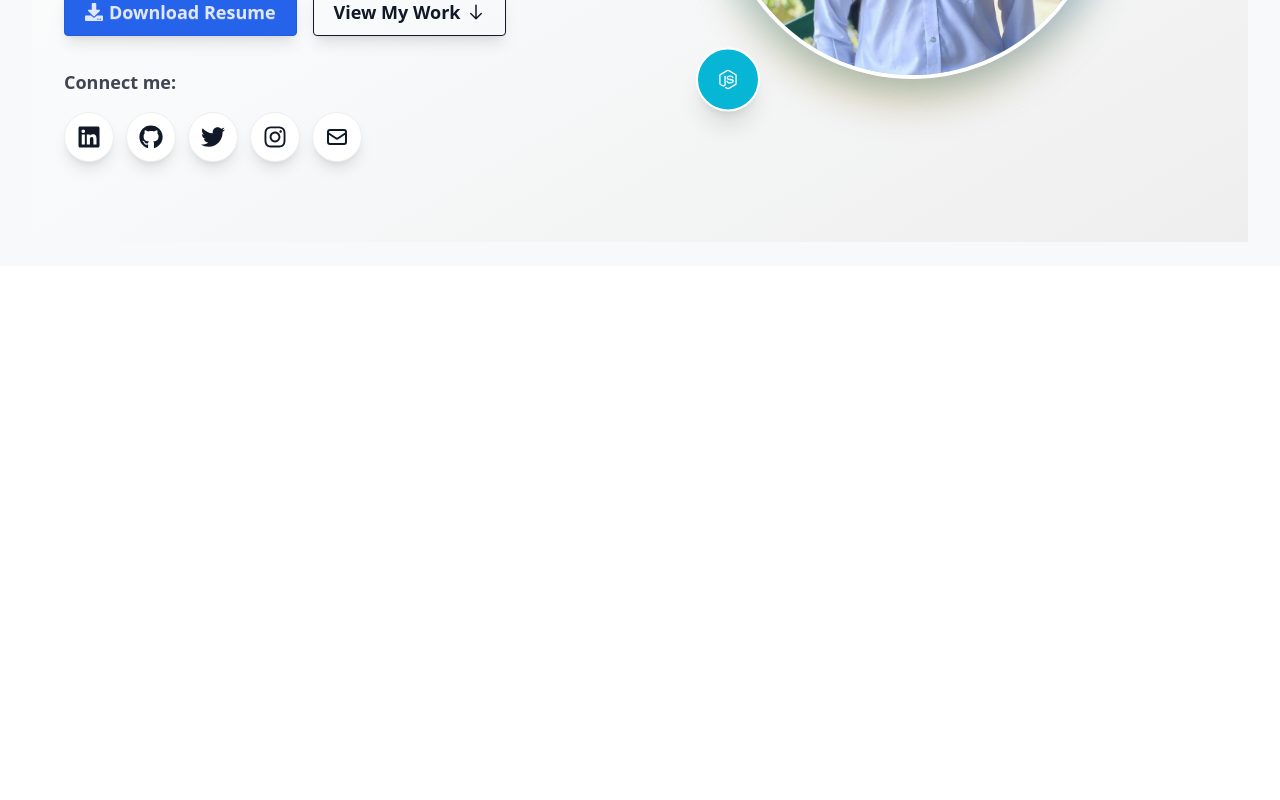
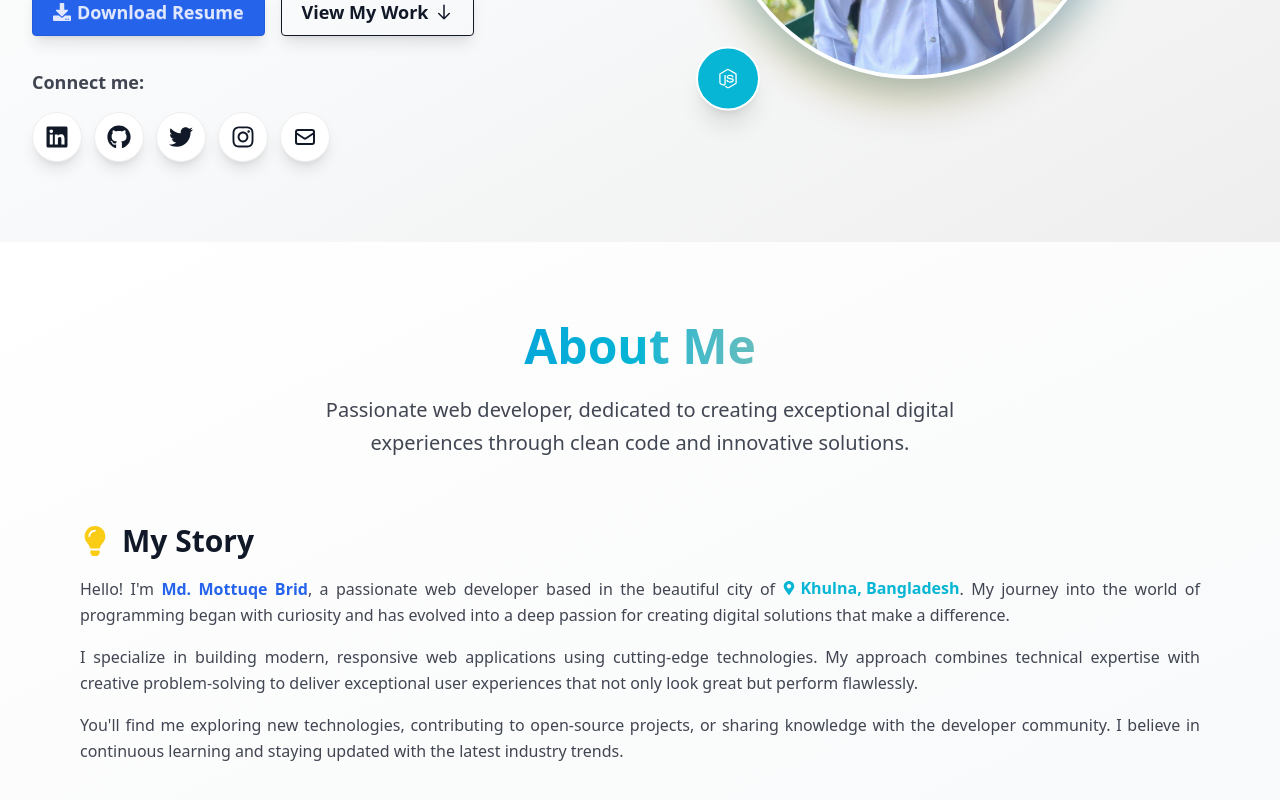
Before and after one commit to MottuqeBrid/portfolio-v2, a Next.js app: page / in a window 1280 px wide. Shown: the part 534-1334 px from the top of the page. Before the commit the page ends 800 px from the top, so only its background shows below. Built offline with nearby package versions, Linux system fonts and the light colour scheme.

Commit message:
feat: Add AboutMe component and update HomePage to include it; refactor Hero component layout and update package version

```diff
--- /dev/null
+++ b/app/(home)/(components)/AboutMe.js
@@ -0,0 +1,107 @@
+"use client";
+
+import { motion } from "motion/react";
+import { FaMapMarkerAlt, FaLightbulb } from "react-icons/fa";
+
+export default function AboutMe() {
+  return (
+    <section className="py-20 bg-gradient-to-br from-base-100 to-base-200 relative overflow-hidden">
+      <div className=" mx-auto px-2 sm:px-8 lg:px-16 relative z-10">
+        {/* Section Header */}
+        <motion.div
+          initial={{ opacity: 0, y: 30 }}
+          whileInView={{ opacity: 1, y: 0 }}
+          transition={{ duration: 0.6 }}
+          viewport={{ once: true }}
+          className="text-center mb-16"
+        >
+          <motion.h2
+            className="text-4xl lg:text-5xl font-bold bg-gradient-to-r from-primary via-secondary to-accent bg-clip-text text-transparent mb-6"
+            initial={{ opacity: 0, scale: 0.9 }}
+            whileInView={{ opacity: 1, scale: 1 }}
+            transition={{ duration: 0.5, delay: 0.2 }}
+            viewport={{ once: true }}
+          >
+            About Me
+          </motion.h2>
+          <motion.p
+            className="text-xl text-base-content/80 max-w-2xl mx-auto leading-relaxed"
+            initial={{ opacity: 0, y: 20 }}
+            whileInView={{ opacity: 1, y: 0 }}
+            transition={{ duration: 0.6, delay: 0.3 }}
+            viewport={{ once: true }}
+          >
+            Passionate web developer, dedicated to creating exceptional digital
+            experiences through clean code and innovative solutions.
+          </motion.p>
+        </motion.div>
+
+        {/* Main Content - About Me */}
+
+        <motion.div
+          initial={{ opacity: 0, x: -30 }}
+          whileInView={{ opacity: 1, x: 0 }}
+          transition={{ duration: 0.6, delay: 0.4 }}
+          viewport={{ once: true }}
+          className="space-y-6 px-4"
+        >
+          <motion.div
+            whileHover={{ scale: 1.02 }}
+            transition={{ duration: 0.2 }}
+          >
+            <h3 className="text-2xl lg:text-3xl font-bold text-base-content mb-4 flex items-center gap-3">
+              <FaLightbulb className="text-accent" />
+              My Story
+            </h3>
+            <div className="space-y-4 text-base-content/80 leading-relaxed text-justify">
+              <motion.p
+                initial={{ opacity: 0, y: 20 }}
+                whileInView={{ opacity: 1, y: 0 }}
+                transition={{ duration: 0.5, delay: 0.5 }}
+                viewport={{ once: true }}
+              >
+                Hello! I'm{" "}
+                <span className="font-semibold text-primary">
+                  Md. Mottuqe Brid
+                </span>
+                , a passionate web developer based in the beautiful city of{" "}
+                <span className="font-semibold text-secondary inline-flex items-center gap-1">
+                  <FaMapMarkerAlt className="text-sm" />
+                  Khulna, Bangladesh
+                </span>
+                . My journey into the world of programming began with curiosity
+                and has evolved into a deep passion for creating digital
+                solutions that make a difference.
+              </motion.p>
+
+              <motion.p
+                initial={{ opacity: 0, y: 20 }}
+                whileInView={{ opacity: 1, y: 0 }}
+                transition={{ duration: 0.5, delay: 0.6 }}
+                viewport={{ once: true }}
+              >
+                I specialize in building modern, responsive web applications
+                using cutting-edge technologies. My approach combines technical
+                expertise with creative problem-solving to deliver exceptional
+                user experiences that not only look great but perform
+                flawlessly.
+              </motion.p>
+
+              <motion.p
+                initial={{ opacity: 0, y: 20 }}
+                whileInView={{ opacity: 1, y: 0 }}
+                transition={{ duration: 0.5, delay: 0.7 }}
+                viewport={{ once: true }}
+              >
+                You'll find me exploring new technologies, contributing to
+                open-source projects, or sharing knowledge with the developer
+                community. I believe in continuous learning and staying updated
+                with the latest industry trends.
+              </motion.p>
+            </div>
+          </motion.div>
+        </motion.div>
+      </div>
+    </section>
+  );
+}
--- a/app/(home)/(components)/Hero.js
+++ b/app/(home)/(components)/Hero.js
@@ -74,7 +74,7 @@ const Hero = () => {
     <section className=" bg-gradient-to-br from-base-100 via-base-200 to-base-300 relative overflow-hidden">
       {/* Main Content */}
       <div className="container mx-auto px-4 py-12 lg:py-20 relative z-10">
-        <div className="flex flex-col-reverse lg:flex-row gap-12 lg:gap-20 items-center px-4">
+        <div className="flex flex-col-reverse lg:flex-row gap-12 lg:gap-20 items-center px-2 md:px-4">
           {/* Left Side - Content */}
           <div className="space-y-8 w-full lg:w-1/2">
             {/* Greeting */}
@@ -149,32 +149,6 @@ const Hero = () => {
                 the MERN/Next.js stack.
               </motion.p>
             </motion.div>
-
-            {/* Skills Preview */}
-            {/* <motion.div
-              className="flex flex-wrap gap-3"
-              data-aos="fade-up"
-              data-aos-delay="400"
-            >
-              {[
-                { icon: FaReact, label: "React", color: "text-blue-500" },
-                { icon: FaNodeJs, label: "Node.js", color: "text-green-500" },
-                { icon: FaCode, label: "Frontend", color: "text-purple-500" },
-                { icon: RiNextjsFill, label: "NextJS", color: "text" },
-              ].map((skill, index) => (
-                <motion.div
-                  key={skill.label}
-                  whileHover={{ scale: 1.05, y: -2 }}
-                  whileTap={{ scale: 0.95 }}
-                  className="flex items-center gap-2 px-4 py-2 bg-base-100 rounded-full shadow-lg border border-base-300 cursor-default"
-                  data-aos="zoom-in"
-                  data-aos-delay={500 + index * 100}
-                >
-                  <skill.icon className={`text-lg ${skill.color}`} />
-                  <span className="text-sm font-medium">{skill.label}</span>
-                </motion.div>
-              ))}
-            </motion.div> */}
 
             {/* Action Buttons */}
             <motion.div
@@ -338,20 +312,6 @@ const Hero = () => {
           </div>
         </div>
       </div>
-
-      {/* Scroll Indicator */}
-      {/* <motion.div
-        animate={{ y: [0, 10, 0] }}
-        transition={{ duration: 2, repeat: Infinity }}
-        className="absolute bottom-8 left-1/2 transform -translate-x-1/2"
-        data-aos="fade-up"
-        data-aos-delay="1200"
-      >
-        <div className="flex flex-col items-center gap-2 text-base-content/60">
-          <span className="text-sm font-medium">Scroll Down</span>
-          <HiOutlineArrowDown className="text-xl" />
-        </div>
-      </motion.div> */}
     </section>
   );
 };
--- a/app/(home)/layout.js
+++ b/app/(home)/layout.js
@@ -4,7 +4,7 @@ export default function HomeLayout({ children }) {
   return (
     <div className=" bg-base-200 min-h-screen">
       <Navbar />
-      <main className="max-w-7xl mx-auto px-4 lg:px-8">{children}</main>
+      <main className="max-w-7xl mx-auto">{children}</main>
     </div>
   );
 }
--- a/app/(home)/page.js
+++ b/app/(home)/page.js
@@ -1,9 +1,11 @@
+import AboutMe from "./(components)/AboutMe";
 import Hero from "./(components)/Hero";
 
 export default function HomePage() {
   return (
     <div>
       <Hero />
+      <AboutMe />
     </div>
   );
 }
--- a/package.json
+++ b/package.json
@@ -1,6 +1,6 @@
 {
   "name": "portfolio-v2",
-  "version": "0.1.0",
+  "version": "0.2.0",
   "private": true,
   "scripts": {
     "dev": "next dev --turbopack",
```
Also changed, not shown: components/MobileMenu.js (added), components/NavItems.js (added).
